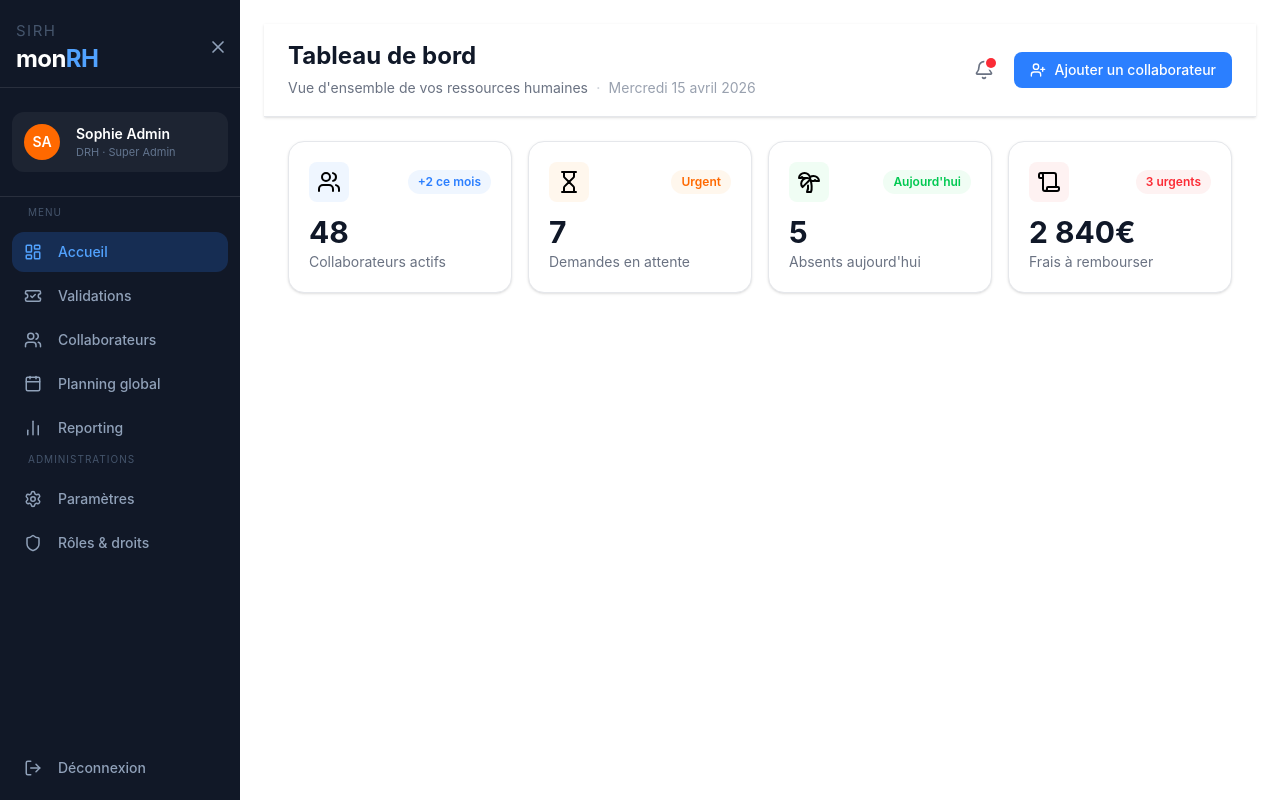
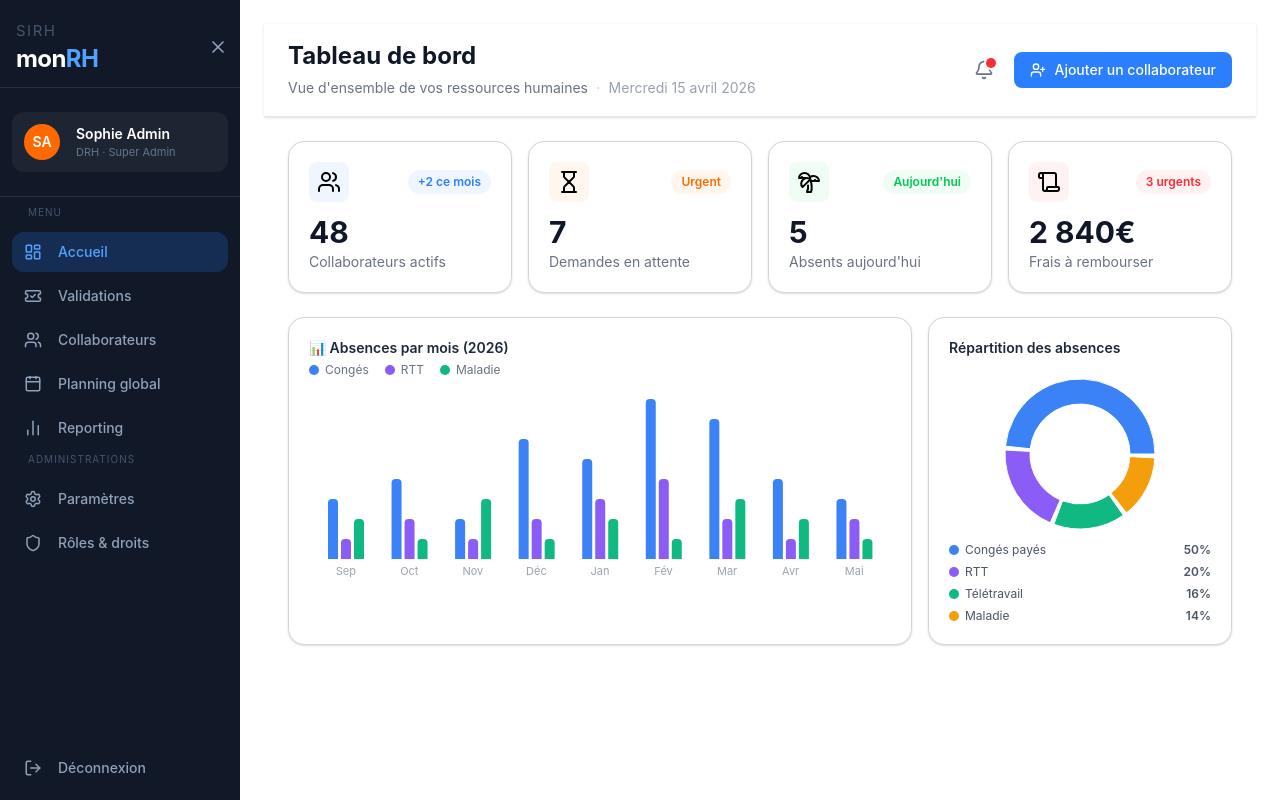
Before and after one commit to HuGoJaCques/sirh-front, a React (Vite) app: page /dashboard in a window 1280 px wide. Built offline with nearby package versions, Linux system fonts and the light colour scheme; the HTML template or start-up script is replaced by a standard one.

Commit message:
feat : graphabsences(dashboardRH) (frontend)

```diff
--- a/package.json
+++ b/package.json
@@ -17,6 +17,7 @@
     "react": "^19.2.4",
     "react-dom": "^19.2.4",
     "react-router-dom": "^7.14.0",
+    "recharts": "^3.8.1",
     "tailwindcss": "^4.2.2"
   },
   "devDependencies": {
--- a/src/components/kpicard/KpiCard.tsx
+++ b/src/components/kpicard/KpiCard.tsx
@@ -17,7 +17,7 @@ const badgeStyles = {
 
 export default function KpiCard({ icon, badge, badgeColor, value, label }: KpiCardProps) {
     return (
-        <div className="bg-white rounded-2xl p-5 shadow-sm border border-gray-200 flex flex-col gap-3">
+        <div className="bg-white rounded-2xl p-5 shadow-sm border border-gray-300 flex flex-col gap-3">
 
             {/* Icône + badge */}
             <div className="flex items-center justify-between">
--- /dev/null
+++ b/src/features/dashboard/components/AbsencesBarChart.tsx
@@ -0,0 +1,52 @@
+import { BarChart, Bar, XAxis, YAxis, Tooltip, ResponsiveContainer } from "recharts";
+
+const absencesData = [
+  { mois: "Sep", conges: 3, rtt: 1, maladie: 2 },
+  { mois: "Oct", conges: 4, rtt: 2, maladie: 1 },
+  { mois: "Nov", conges: 2, rtt: 1, maladie: 3 },
+  { mois: "Déc", conges: 6, rtt: 2, maladie: 1 },
+  { mois: "Jan", conges: 5, rtt: 3, maladie: 2 },
+  { mois: "Fév", conges: 8, rtt: 4, maladie: 1 },
+  { mois: "Mar", conges: 7, rtt: 2, maladie: 3 },
+  { mois: "Avr", conges: 4, rtt: 1, maladie: 2 },
+  { mois: "Mai", conges: 3, rtt: 2, maladie: 1 },
+];
+
+const legende = [
+  { color: "#3b82f6", label: "Congés" },
+  { color: "#8b5cf6", label: "RTT" },
+  { color: "#10b981", label: "Maladie" },
+];
+
+export default function AbsencesBarChart() {
+  return (
+    <div className="bg-white rounded-2xl p-5 shadow-sm border border-gray-300 h-full">
+
+      {/* Titre + légende */}
+      <h2 className="text-sm font-semibold text-gray-800 mb-1">
+        📊 Absences par mois (2026)
+      </h2>
+      <div className="flex items-center gap-4 mb-4">
+        {legende.map(({ color, label }) => (
+          <span key={label} className="flex items-center gap-1.5 text-xs text-gray-500">
+            <span className="w-2.5 h-2.5 rounded-full" style={{ backgroundColor: color }} />
+            {label}
+          </span>
+        ))}
+      </div>
+
+      {/* Graphique */}
+      <ResponsiveContainer width="100%" height={200}>
+        <BarChart data={absencesData} barSize={10} barGap={3}>
+          <XAxis dataKey="mois" axisLine={false} tickLine={false} tick={{ fontSize: 11, fill: "#9ca3af" }} />
+          <YAxis hide />
+          <Tooltip cursor={{ fill: "#f3f4f6" }} />
+          <Bar dataKey="conges"  fill="#3b82f6" radius={[4, 4, 0, 0]} />
+          <Bar dataKey="rtt"     fill="#8b5cf6" radius={[4, 4, 0, 0]} />
+          <Bar dataKey="maladie" fill="#10b981" radius={[4, 4, 0, 0]} />
+        </BarChart>
+      </ResponsiveContainer>
+
+    </div>
+  );
+}
--- /dev/null
+++ b/src/features/dashboard/components/AbsencesPieChart.tsx
@@ -0,0 +1,44 @@
+import { PieChart, Pie, Cell, Tooltip, ResponsiveContainer } from "recharts";
+
+const repartitionData = [
+  { name: "Congés payés", value: 50, color: "#3b82f6" },
+  { name: "RTT",          value: 20, color: "#8b5cf6" },
+  { name: "Télétravail",  value: 16, color: "#10b981" },
+  { name: "Maladie",      value: 14, color: "#f59e0b" },
+];
+
+export default function AbsencesPieChart() {
+  return (
+    <div className="bg-white rounded-2xl p-5 shadow-sm border border-gray-300 h-full">
+
+      <h2 className="text-sm font-semibold text-gray-800 mb-4">
+        Répartition des absences
+      </h2>
+
+      <ResponsiveContainer width="100%" height={160}>
+        <PieChart>
+          <Pie data={repartitionData} cx="50%" cy="50%" innerRadius={50} outerRadius={75} dataKey="value" paddingAngle={3}>
+            {repartitionData.map((entry) => (
+              <Cell key={entry.name} fill={entry.color} />
+            ))}
+          </Pie>
+          <Tooltip formatter={(value) => `${value}%`} />
+        </PieChart>
+      </ResponsiveContainer>
+
+      {/* Légende */}
+      <div className="flex flex-col gap-1.5 mt-2">
+        {repartitionData.map(({ name, value, color }) => (
+          <div key={name} className="flex items-center justify-between text-xs text-gray-600">
+            <span className="flex items-center gap-1.5">
+              <span className="w-2.5 h-2.5 rounded-full" style={{ backgroundColor: color }} />
+              {name}
+            </span>
+            <span className="font-semibold">{value}%</span>
+          </div>
+        ))}
+      </div>
+
+    </div>
+  );
+}
--- a/src/features/dashboard/components/DashboardRH.tsx
+++ b/src/features/dashboard/components/DashboardRH.tsx
@@ -1,5 +1,7 @@
 import { Users, Hourglass, Palmtree, Scroll } from "lucide-react";
 import KpiCard from "../../../components/kpicard/KpiCard";
+import AbsencesBarChart from "./AbsencesBarChart";
+import AbsencesPieChart from "./AbsencesPieChart";
 
 export default function DashboardRH() {
     return (
@@ -7,10 +9,18 @@ export default function DashboardRH() {
 
             {/* KPI Cards */}
             <div className="grid grid-cols-1 sm:grid-cols-2 xl:grid-cols-4 gap-4">
-                <KpiCard icon={<Users size={24} />}     badge="+2 ce mois"  badgeColor="blue"   value={48}       label="Collaborateurs actifs" />
-                <KpiCard icon={<Hourglass size={24} />}     badge="Urgent"      badgeColor="orange" value={7}        label="Demandes en attente" />
-                <KpiCard icon={<Palmtree size={24} />} badge="Aujourd'hui" badgeColor="green"  value={5}        label="Absents aujourd'hui" />
-                <KpiCard icon={<Scroll size={24} />}   badge="3 urgents"   badgeColor="red"    value="2 840€"   label="Frais à rembourser" />
+                <KpiCard icon={<Users size={24} />} badge="+2 ce mois" badgeColor="blue" value={48} label="Collaborateurs actifs" />
+                <KpiCard icon={<Hourglass size={24} />} badge="Urgent" badgeColor="orange" value={7} label="Demandes en attente" />
+                <KpiCard icon={<Palmtree size={24} />} badge="Aujourd'hui" badgeColor="green" value={5} label="Absents aujourd'hui" />
+                <KpiCard icon={<Scroll size={24} />} badge="3 urgents" badgeColor="red" value="2 840€" label="Frais à rembourser" />
+            </div>
+
+            {/* Graphique des absences */}
+            <div className="grid grid-cols-1 xl:grid-cols-3 gap-4 items-stretch">
+                <div className="xl:col-span-2 h-full">
+                    <AbsencesBarChart />
+                </div>
+                <AbsencesPieChart />
             </div>
         </div>
     )
```
Also changed, not shown: 1 other file (tests, documents, lock files or other folders).
